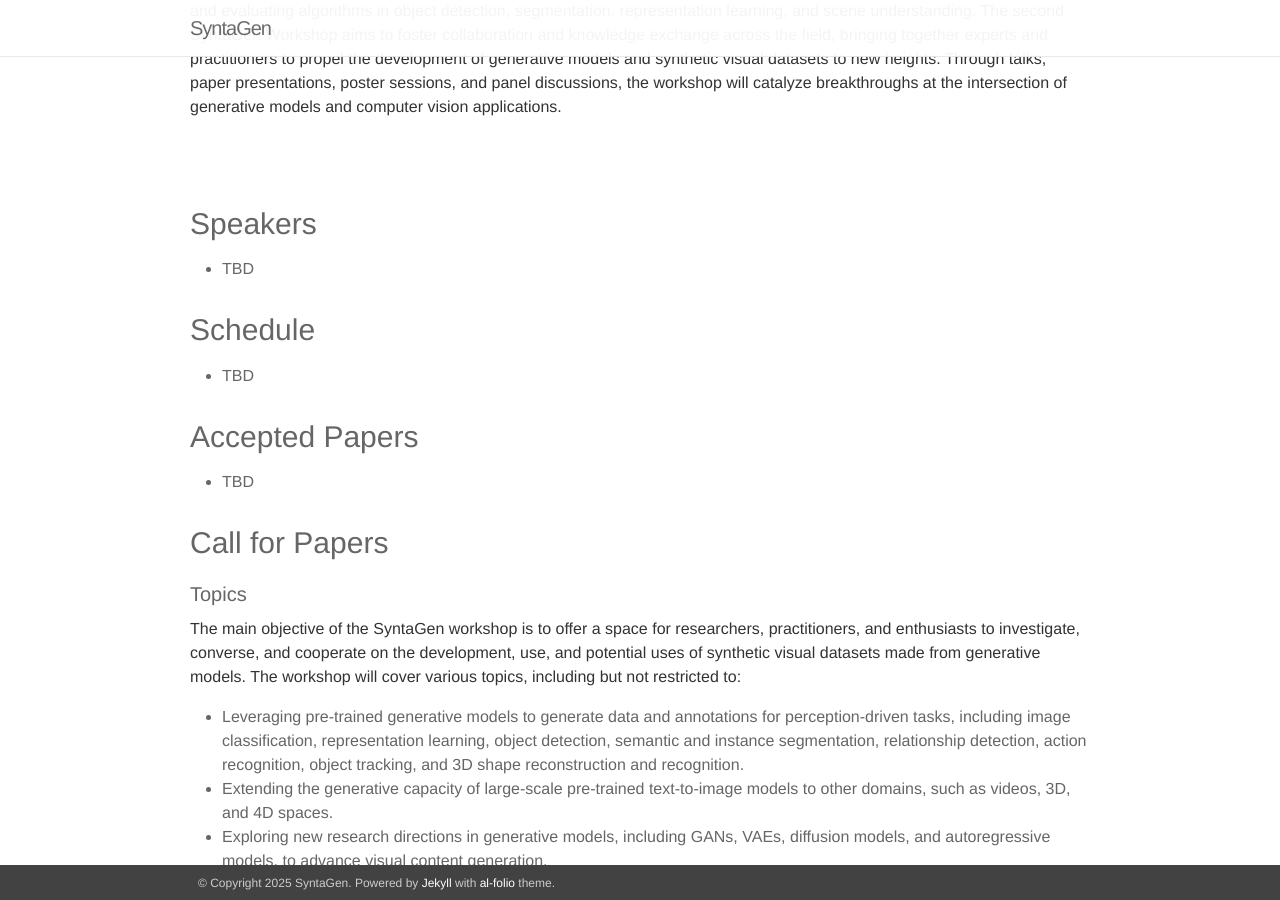
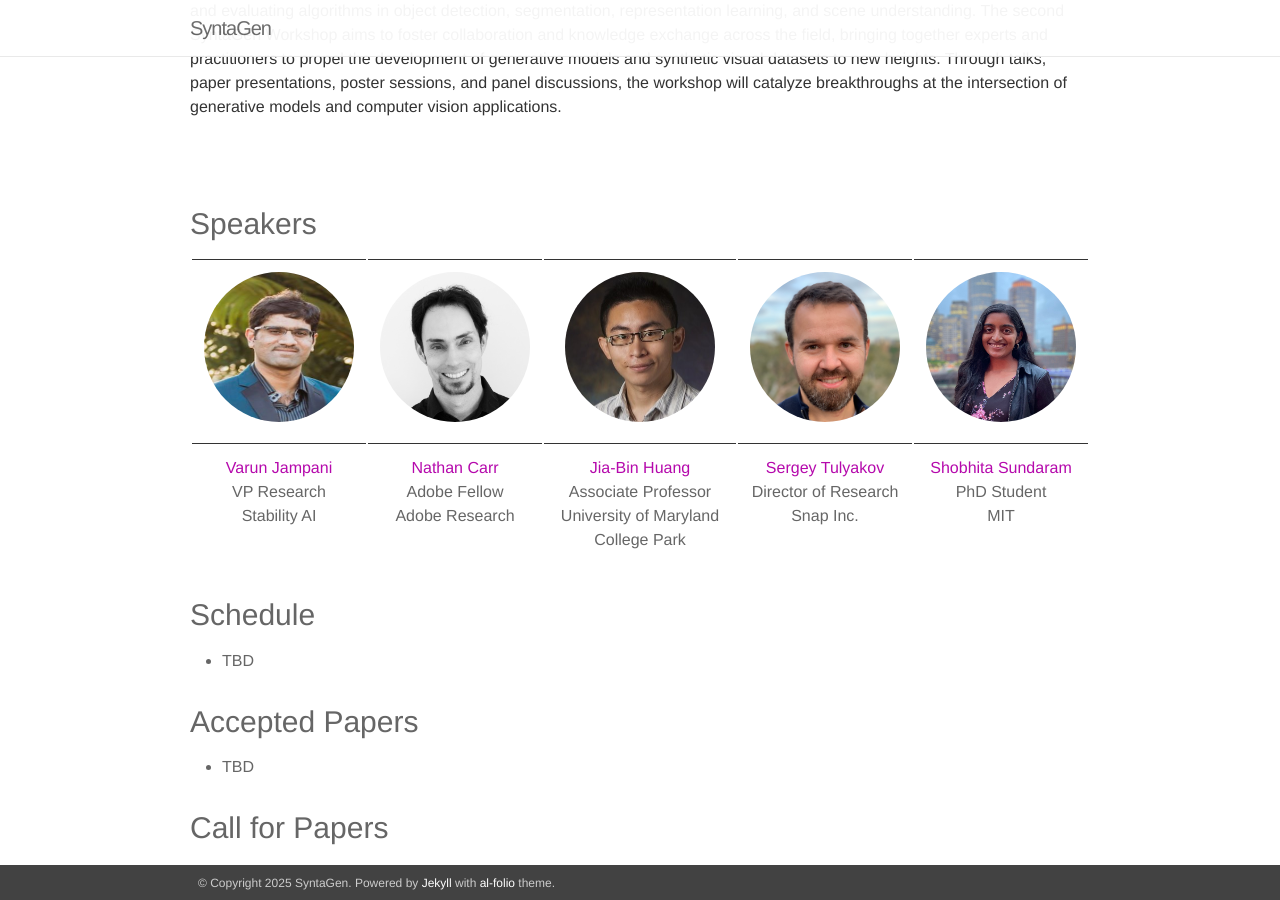
Before and after one commit to syntagen25/syntagen25.github.io, a Jekyll site: the page built from _pages/neurips2023.md, in a window 1280 px wide and 900 px high, scrolled down 1213 px. Built offline with Jekyll 4.4.1, drawn with Linux system fonts in a browser that asks for light colours; nearby versions of some CDN libraries.

Commit message:
update speakers

```diff
--- a/_pages/neurips2023.md
+++ b/_pages/neurips2023.md
@@ -29,34 +29,33 @@ Computer vision has been rapidly transformed by advancements in generative model
 
 ### **Speakers**
 
-* **TBD**
-
-<!-- <table style="width:100%">
+<table style="width:100%">
   <tr>
     <td style="text-align:center border-radius:50%">
-      <a href="https://www.cs.toronto.edu/~fleet/"><img src="assets/img2/david.jpg" style="border-radius:50%;" height="150" width="150"></a>
+      <a href="https://varunjampani.github.io/"><img src="assets/img2/varun.jpeg" style="border-radius:50%;" height="150" width="150"></a>
     </td>
     <td style="text-align:center">
-      <a href="https://web.mit.edu/phillipi/"><img src="assets/img2/philip_isola.jpg" style="border-radius:50%;" height="150" width="150"></a>
+      <a href="https://research.adobe.com/person/nathan-carr/"><img src="assets/img2/nathan.png" height="150" width="150" style="border-radius:50%;"></a>
     </td>
     <td style="text-align:center">
       <a href="https://jbhuang0604.github.io/"><img src="assets/img2/jinbin2.jpg" height="150" width="150" style="border-radius:50%;"></a>
     </td>
     <td style="text-align:center">
-      <a href="https://www.weizmann.ac.il/math/dekel/"><img src="assets/img2/TaliDekel_w4.jpg" height="150" width="150" style="border-radius:50%;"></a>
+      <a href="https://stulyakov.com/"><img src="assets/img2/sergrey.jpg" height="150" width="150" style="border-radius:50%;"></a>
     </td>
     <td style="text-align:center">
-      <a href="https://research.adobe.com/person/nathan-carr/"><img src="assets/img2/nathan.png" height="150" width="150" style="border-radius:50%;"></a>
+      <a href="https://ssundaram21.github.io/"><img src="assets/img2/shobhita.png" height="150" width="150" style="border-radius:50%;"></a>
     </td>
   </tr>
   <tr>
-    <td style="text-align:center"><a href="https://www.cs.toronto.edu/~fleet/">David J Fleet</a><br>Professor<br>University of Toronto, Google DeepMind</td>
-    <td style="text-align:center"><a href="https://web.mit.edu/phillipi/">Phillip Isola</a><br>Associate Professor<br>MIT</td>
+    <td style="text-align:center"><a href="https://varunjampani.github.io/">Varun Jampani</a><br>VP Research<br>Stability AI</td>
+    <td style="text-align:center"><a href="https://research.adobe.com/person/nathan-carr/">Nathan Carr</a><br>Adobe Fellow<br>Adobe Research</td>
     <td style="text-align:center"><a href="https://jbhuang0604.github.io/">Jia-Bin Huang</a><br>Associate Professor<br>University of Maryland College Park</td>
-    <td style="text-align:center"><a href="https://www.weizmann.ac.il/math/dekel/">Tali Dekel</a><br>Assistant Professor<br>Weizmann Institute of Science</td>
-    <td style="text-align:center"><a href="https://research.adobe.com/person/nathan-carr/">Nathan Carr</a><br>Adobe Fellow<br>Adobe Research</td>
+    <td style="text-align:center"><a href="https://stulyakov.com/">Sergey Tulyakov</a><br>Director of Research<br>Snap Inc.</td>
+    <td style="text-align:center"><a href="https://ssundaram21.github.io/">Shobhita Sundaram</a><br>PhD Student<br>MIT</td>
+
   </tr>
-</table> -->
+</table>
 
 ### **Schedule**
 
```
Also changed, not shown: assets/img2/sergrey.jpg (added), assets/img2/shobhita.png (added), assets/img2/varun.jpeg (added).
